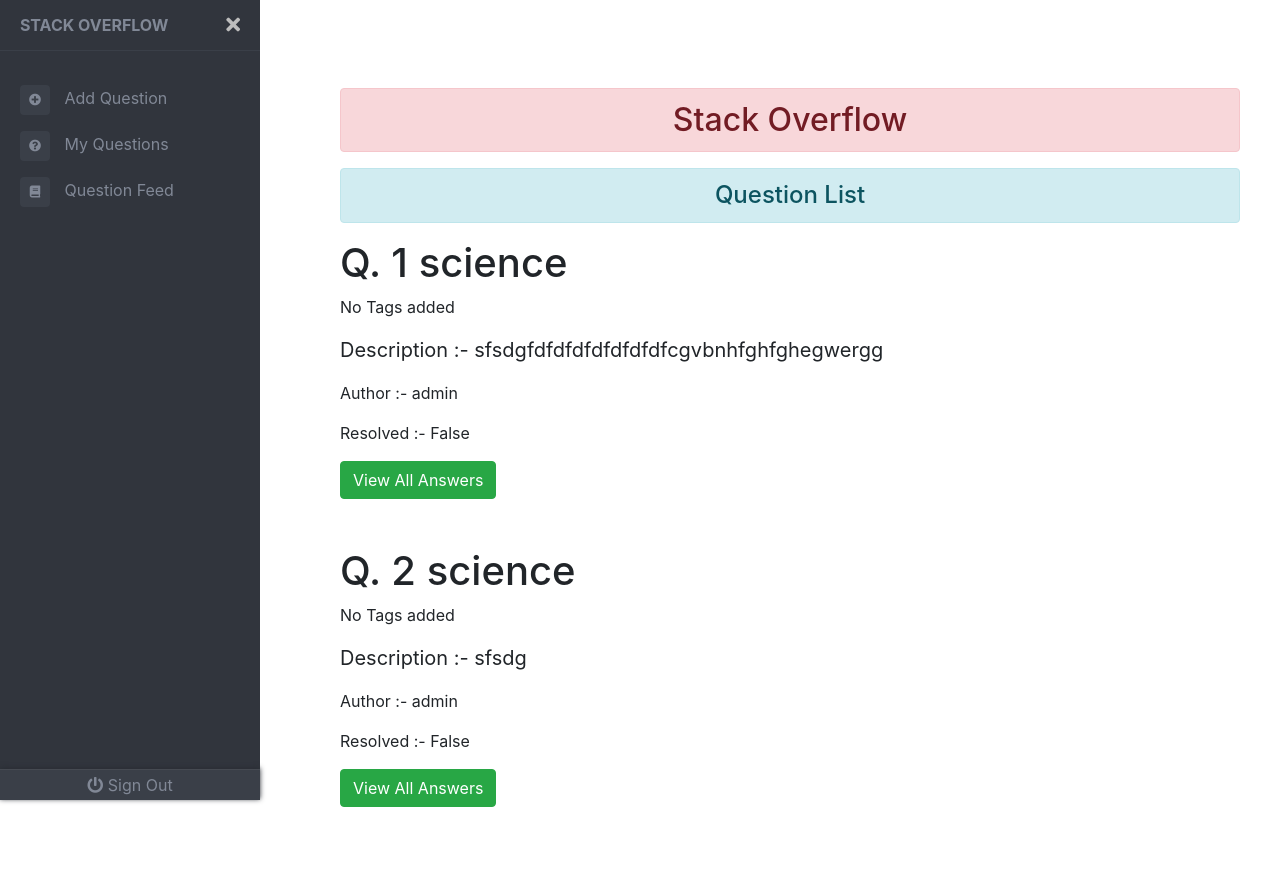
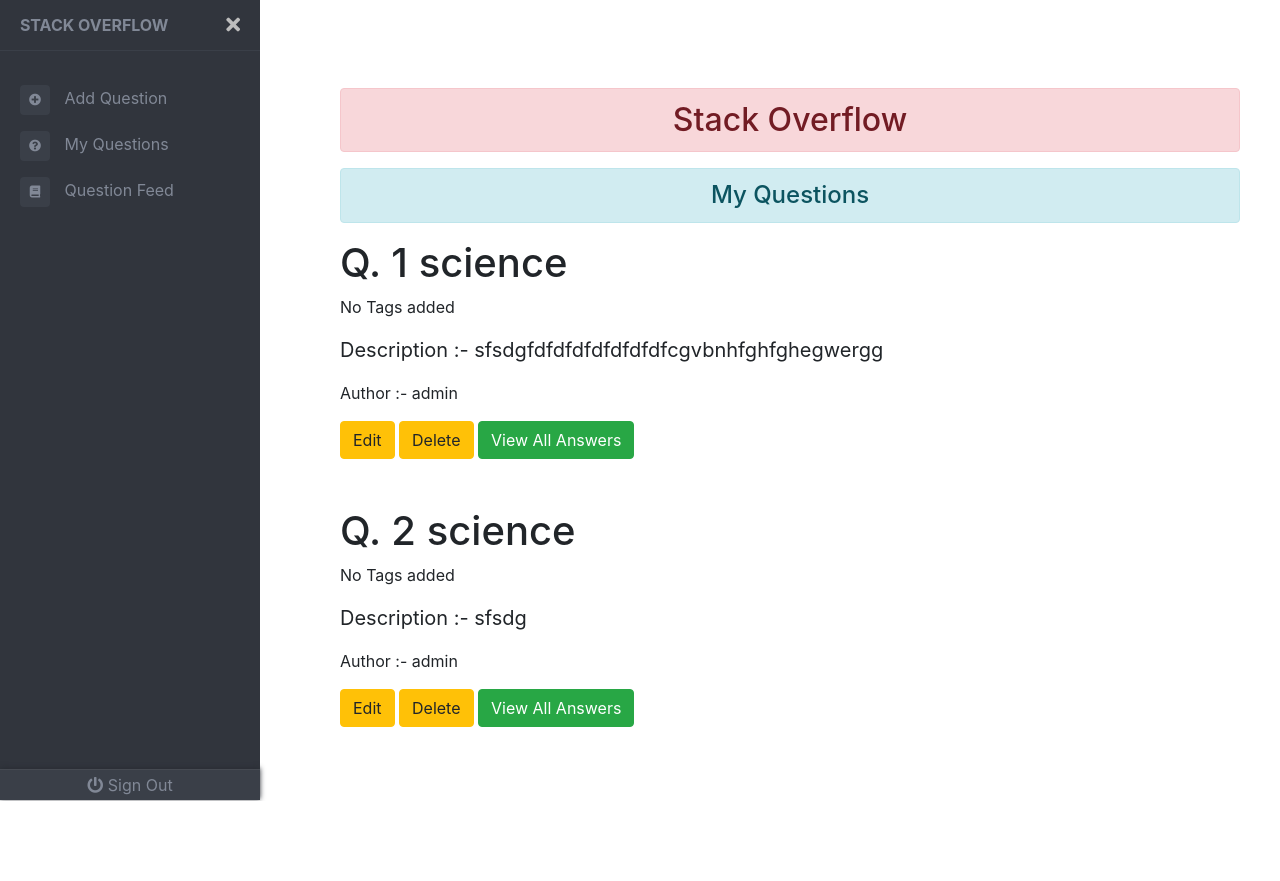
Before and after one commit to vardhanshah138/stackoverflowclone, a Django app: page /view_question/ in a window 1280 px wide. After the commit the page ends 801 px from the top, so only its background shows below. Run offline with Django 3.2, Linux system fonts and the light colour scheme; a user stored in the database is signed in; data comes from the database, SQL or seed files in the repository; both versions use the stored data as it was after the commit; parts of the project's set-up code (start-up, migrations or seed data) failed here and were passed over; some libraries are stand-ins or nearby versions.

Commit message:
final changes

```diff
--- a/userapp/templates/userapp/view_question.html
+++ b/userapp/templates/userapp/view_question.html
@@ -4,7 +4,7 @@
 <div class="row">
 <div class="col-sm-12">
     {% if ques %}
-    <h4 class="text-center alert alert-info">Question List</h4>
+    <h4 class="text-center alert alert-info">My Questions</h4>
 
 
     {% if ques %}
@@ -26,11 +26,20 @@
 
 
                 <p style="font-size:20px;">Description :- {{question.body}}</p>
-                <p>  Author :- {{question.author}} <p>
+                {% if question.status %}
+                <span class="badge badge-primary">Resolved</span>
+                {% endif %}
+                <p>  Author :- {{question.author}} </p>
 
 
-                <p>Resolved :- {{question.status}}</p>
 
+
+
+                <a href="{% url 'update_question' question.id %}" class="btn btn-warning">Edit</a>
+                <form action="{% url 'delete_question' question.id %}" class="d-inline" method="post">
+                    {% csrf_token %}
+                    <input type="submit" value="Delete" class="btn btn-warning">
+                </form>
                 <a href="{% url 'view_answer' question.id %}" class="btn btn-success">View All Answers</a>
                 <br>
                 <br>
```
Also changed, not shown: db.sqlite3.
